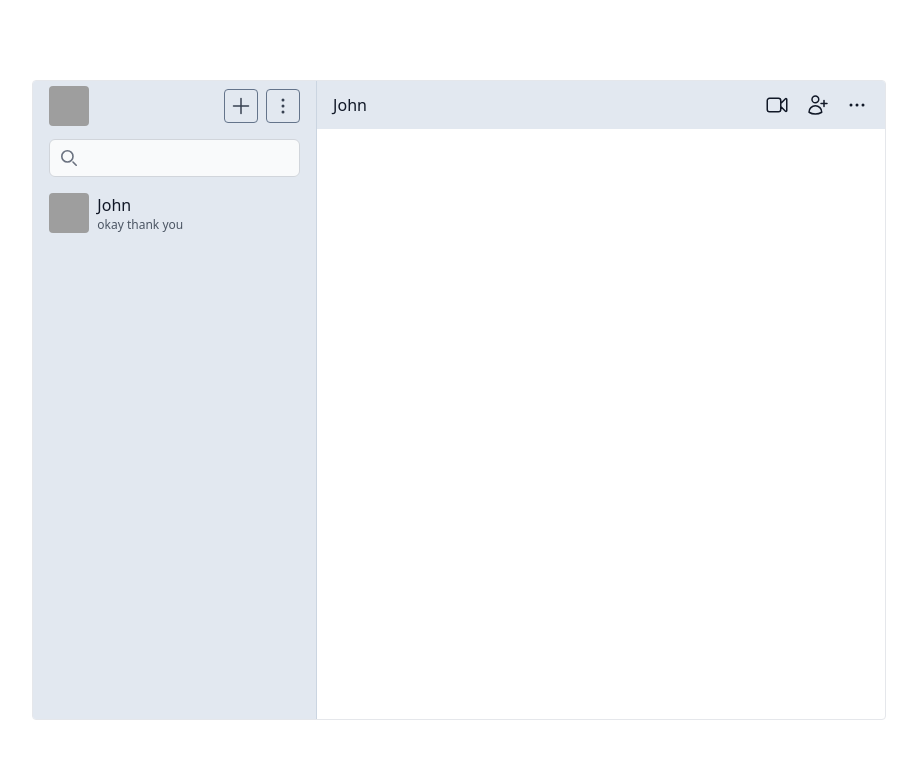
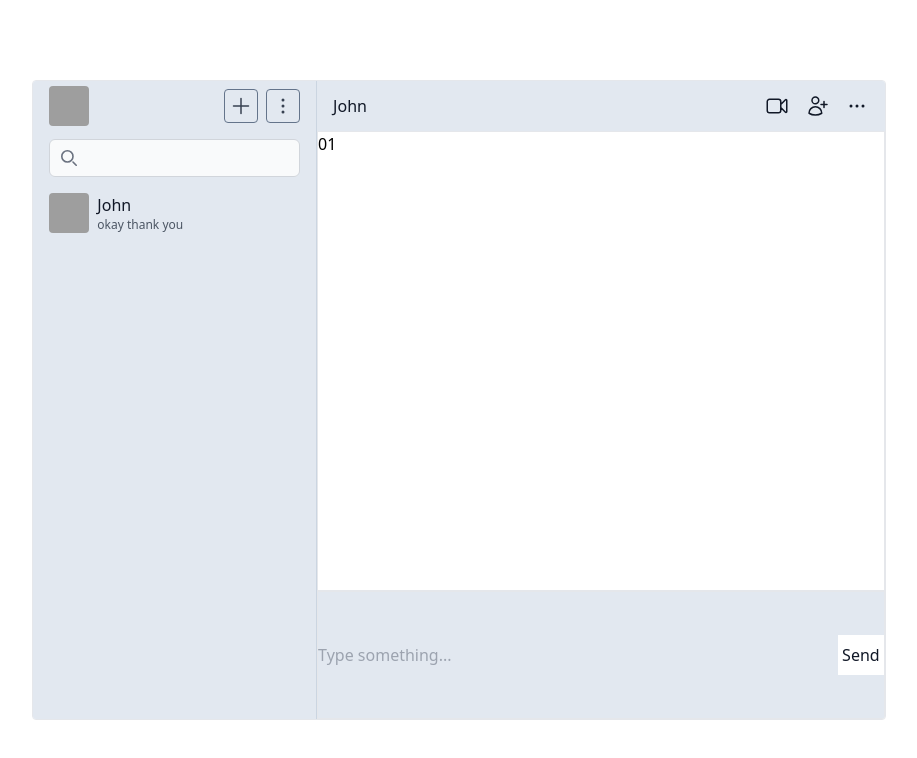
Before and after one commit to arkinjulijanto/chat-ease, a React (Create React App) app: page / in a window 1280 px wide. Shown: the top 758 px of the page, without its empty margins (181-1098 px from the left). Built offline with nearby package versions, Linux system fonts and the light colour scheme; grey boxes are pictures that could not be loaded.

Commit message:
feat: EC-9/add template for messages

```diff
--- a/src/pages/Home/Components/Chat/Components/ChatInfo/index.tsx
+++ b/src/pages/Home/Components/Chat/Components/ChatInfo/index.tsx
@@ -2,7 +2,7 @@ import React from 'react';
 
 function ChatInfo() {
   return (
-    <div className="h-12 px-4 flex items-center justify-between text-gray-900 dark:text-white bg-slate-200 dark:bg-slate-700">
+    <div className="h-[50px] px-4 flex items-center justify-between text-gray-900 dark:text-white bg-slate-200 dark:bg-slate-700">
       <h3>John</h3>
       <div className="flex gap-4 cursor-pointer">
         <svg
--- /dev/null
+++ b/src/pages/Home/Components/Chat/Components/Messages/Components/Input/index.tsx
@@ -0,0 +1,20 @@
+import React from 'react';
+
+function Input() {
+  return (
+    <div className="h-full flex items-center justify-between text-gray-900 dark:text-white bg-slate-200 dark:bg-slate-700 ">
+      <input
+        type="text"
+        placeholder="Type something..."
+        className="w-full border-none outline-none text-gray-900 dark:text-white bg-slate-200 dark:bg-slate-700"
+      />
+      <div className="flex items-center">
+        <button className="border-none px-1 py-2 text-gray-900 dark:text-white bg-white dark:bg-gray-800">
+          Send
+        </button>
+      </div>
+    </div>
+  );
+}
+
+export default Input;
--- /dev/null
+++ b/src/pages/Home/Components/Chat/Components/Messages/index.tsx
@@ -0,0 +1,15 @@
+import React from 'react';
+import Input from './Components/Input';
+
+function Messages() {
+  return (
+    <div className="flex flex-col h-full">
+      <div className="h-[calc(80%-50px)] border">01</div>
+      <div className="h-[calc(20%)] border">
+        <Input />
+      </div>
+    </div>
+  );
+}
+
+export default Messages;
--- a/src/pages/Home/Components/Chat/index.tsx
+++ b/src/pages/Home/Components/Chat/index.tsx
@@ -1,10 +1,12 @@
 import React from 'react';
 import ChatInfo from './Components/ChatInfo';
+import Messages from './Components/Messages';
 
 function Chat() {
   return (
     <div className="basis-2/3">
       <ChatInfo />
+      <Messages />
     </div>
   );
 }
```
